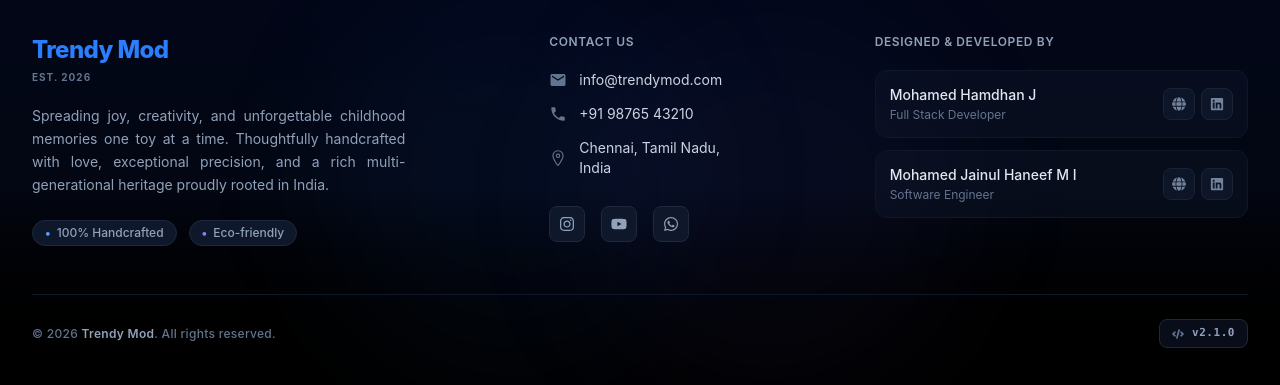
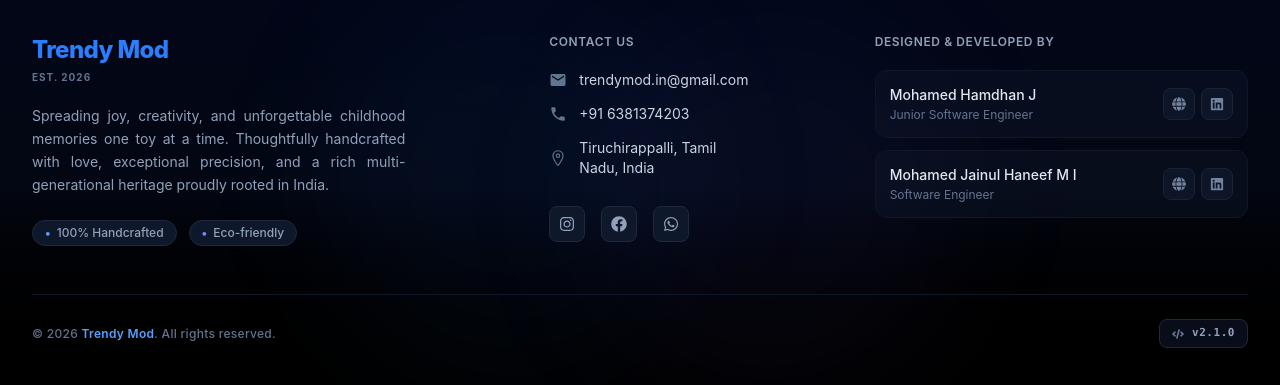
Before and after one commit to hamdhanvkr/trendy_mod_site, a React (Vite) app: page /product/1 in a window 1280 px wide. Shown: the part 1488-1873 px from the top of the page. Built offline with nearby package versions, Linux system fonts and the light colour scheme.

Commit message:
Brand Info

```diff
--- a/src/features/home/components/SiteFooter.jsx
+++ b/src/features/home/components/SiteFooter.jsx
@@ -1,5 +1,5 @@
 import { motion } from 'framer-motion';
-import { FaInstagram, FaCode, FaWhatsapp, FaYoutube, FaLinkedin, FaGlobe } from 'react-icons/fa';
+import { FaInstagram, FaCode, FaWhatsapp, FaFacebook, FaLinkedin, FaGlobe } from 'react-icons/fa';
 import { MdEmail, MdPhone } from 'react-icons/md';
 import { IoLocationOutline } from 'react-icons/io5';
 
@@ -10,9 +10,9 @@
     const developers = [
         {
             name: "Mohamed Hamdhan J",
-            role: "Full Stack Developer",
+            role: "Junior Software Engineer",
             portfolio: "https://hamdhan--portfolio.web.app/",
-            linkedin: "https://linkedin.com/in/your-hamdhan-profile"
+            linkedin: "https://www.linkedin.com/in/mohamedhamdhan/"
         },
         {
             name: "Mohamed Jainul Haneef M I",
@@ -64,30 +64,30 @@
                         <div className="space-y-3.5">
                             <div className="flex items-center gap-3 text-sm text-slate-300 group">
                                 <MdEmail className="text-slate-500 group-hover:text-blue-400 transition-colors text-lg shrink-0" />
-                                <a href="mailto:info@trendymod.com" className="hover:text-blue-400 transition-colors">
-                                    info@trendymod.com
+                                <a href="mailto:trendymod.in@gmail.com" className="hover:text-blue-400 transition-colors">
+                                    trendymod.in@gmail.com
                                 </a>
                             </div>
 
                             <div className="flex items-center gap-3 text-sm text-slate-300 group">
                                 <MdPhone className="text-slate-500 group-hover:text-blue-400 transition-colors text-lg shrink-0" />
-                                <a href="tel:+919876543210" className="hover:text-blue-400 transition-colors">
-                                    +91 98765 43210
+                                <a href="tel:+6381374203" className="hover:text-blue-400 transition-colors">
+                                    +91 6381374203
                                 </a>
                             </div>
 
                             <div className="flex items-center gap-3 text-sm text-slate-300">
                                 <IoLocationOutline className="text-slate-500 text-lg shrink-0" />
-                                <span>Chennai, Tamil Nadu, India</span>
+                                <span>Tiruchirappalli, Tamil Nadu, India</span>
                             </div>
                         </div>
 
                         {/* Social Icons */}
                         <div className="flex flex-wrap gap-4 pt-2">
                             {[
-                                { icon: FaInstagram, color: 'hover:bg-gradient-to-tr hover:from-yellow-500 hover:to-purple-500 hover:text-white', label: 'Instagram', url: 'https://instagram.com' },
-                                { icon: FaYoutube, color: 'hover:bg-red-600 hover:text-white', label: 'YouTube', url: 'https://youtube.com' },
-                                { icon: FaWhatsapp, color: 'hover:bg-green-600 hover:text-white', label: 'WhatsApp', url: 'https://wa.me/919876543210' },
+                                { icon: FaInstagram, color: 'hover:bg-gradient-to-tr hover:from-yellow-500 hover:to-purple-500 hover:text-white', label: 'Instagram', url: 'https://www.instagram.com/trendymod.in?igsh=bTRjemk0aG5sZXpz&utm_source=qr' },
+                                { icon: FaFacebook, color: 'hover:bg-blue-600 hover:text-white', label: 'Facebook', url: 'https://facebook.com' },
+                                { icon: FaWhatsapp, color: 'hover:bg-green-600 hover:text-white', label: 'WhatsApp', url: 'https://wa.me/916381374203' },
                             ].map((social, idx) => (
                                 <motion.a
                                     key={idx}
@@ -152,7 +152,7 @@
                 {/* Footer Bottom Bar */}
                 <div className="flex flex-col sm:flex-row justify-between items-center gap-4 pt-6 pb-2 text-xs text-slate-500">
                     <div className="font-medium tracking-wide">
-                        © {currentYear} <span className="text-slate-400 font-semibold">Trendy Mod</span>. All rights reserved.
+                        © {currentYear} <span className="text-blue-400 font-semibold">Trendy Mod</span>. All rights reserved.
                     </div>
                     <div className="flex items-center gap-2 bg-slate-900/60 px-3 py-1.5 rounded-lg border border-slate-800 text-slate-400 font-mono">
                         <FaCode className="text-xs text-slate-500" />
--- a/src/features/order/components/OrderForm.jsx
+++ b/src/features/order/components/OrderForm.jsx
@@ -2,7 +2,7 @@
 import { motion, AnimatePresence } from 'framer-motion';
 import {
     X, Send, MapPin, Truck, CheckCircle, User, Phone,
-    Home, Navigation, ShieldCheck, AlertCircle, ArrowLeft
+    Home, Navigation, ShieldCheck, AlertCircle
 } from 'lucide-react';
 
 const OrderForm = ({ isOpen, onClose, cart, total, onOrderComplete }) => {
@@ -142,7 +142,7 @@
         setStatus('sending');
         await new Promise(resolve => setTimeout(resolve, 500));
         const message = generateWhatsAppMessage();
-        const whatsappUrl = `https://wa.me/919629601141?text=${message}`;
+        const whatsappUrl = `https://wa.me/916381374203?text=${message}`;
 
         window.open(whatsappUrl, '_blank');
         setStatus('sent');
@@ -163,7 +163,7 @@
 
     const inputFields = [
         { name: 'name', label: 'Full Name', icon: User, type: 'text', placeholder: 'Enter your full name' },
-        { name: 'phone', label: 'Phone Number', icon: Phone, type: 'tel', placeholder: '9876543210', maxLength: 10 },
+        { name: 'phone', label: 'Phone Number', icon: Phone, type: 'tel', placeholder: '6381374203', maxLength: 10 },
         { name: 'pincode', label: 'Pincode', icon: Navigation, type: 'text', placeholder: '600001', maxLength: 6 },
         { name: 'address', label: 'Delivery Address', icon: Home, type: 'text', placeholder: 'House No., Street name, Area, City' },
         { name: 'landmark', label: 'Landmark (Optional)', icon: MapPin, type: 'text', placeholder: 'Nearby school, shop or landmark' },
```
